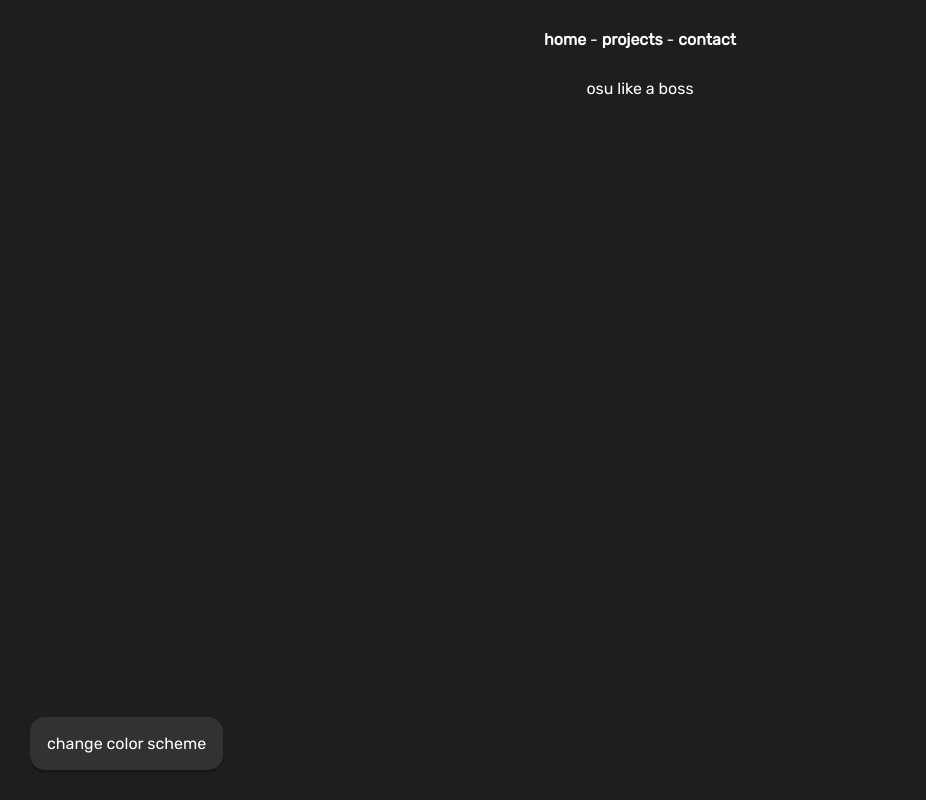
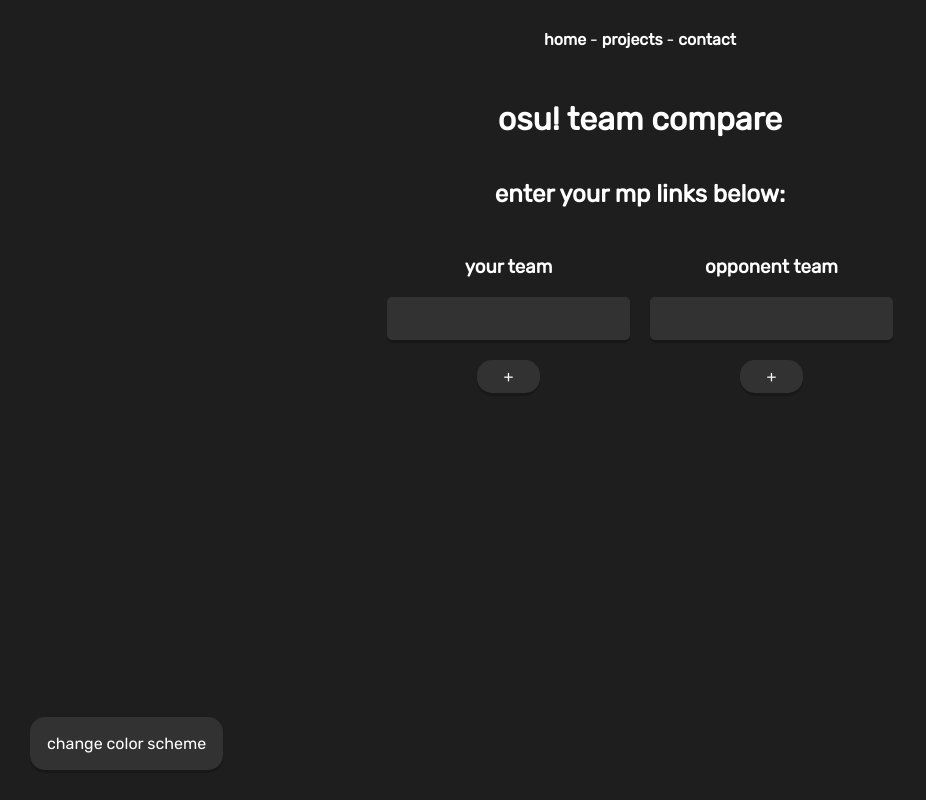
Before and after one commit to nathangchay/me, a Vue app: page /projects/osuteamcompare in a window 1280 px wide. Shown: the whole page, without its empty margins (0-926 px from the left). Built offline with nearby package versions, Linux system fonts and the light colour scheme; the HTML template or start-up script is replaced by a standard one.

Commit message:
Add mp link forms

```diff
--- a/src/views/OsuTeamCompare.vue
+++ b/src/views/OsuTeamCompare.vue
@@ -1,5 +1,118 @@
 <template>
-  <div>
-    osu like a boss
+  <h1>
+    osu! team compare
+  </h1>
+  <h2>
+    enter your mp links below:
+  </h2>
+
+  <div id="row">
+    <div id="team-column">
+      <h3>
+        your team
+      </h3>
+
+      <input
+        v-for="mp in userMp"
+        id="mp"
+        :key="mp"
+        v-model="mp.link"
+      >
+
+      <div
+        id="add"
+        @click="addMp(userMp)"
+      >
+        +
+      </div>
+    </div>
+
+    <div id="team-column">
+      <h3>
+        opponent team
+      </h3>
+
+      <input
+        v-for="mp in oppMp"
+        id="mp"
+        :key="mp"
+        v-model="mp.link"
+      >
+
+      <div
+        id="add"
+        @click="addMp(oppMp)"
+      >
+        +
+      </div>
+    </div>
   </div>
 </template>
+
+<script>
+export default {
+  name: "OsuTeamCompare",
+  data() {
+    return {
+      userMp: [
+        { link: '' }
+      ],
+      oppMp: [
+        { link: '' }
+      ],
+    }
+  },
+  methods: {
+    addMp(arr) {
+      arr.push({ link: '' });
+    }
+  }
+}
+</script>
+
+<style scoped>
+  #row {
+    display: flex;
+    flex-direction: row;
+  }
+
+  #team-column {
+    margin: 10px;
+    display: flex;
+    flex-direction: column;
+  }
+
+  #mp {
+    background-color: var(--container);
+    color: var(--text);
+    font: inherit;
+    padding: 10px;
+    margin-bottom: 10px;
+    border: solid transparent 2px;
+    border-radius: 5px;
+    box-shadow: 0 3px 1px rgb(0 0 0 / 0.2);
+    transition: background-color 300ms ease-in-out, color 300ms ease-in-out, border-color 200ms ease-in-out;
+  }
+
+  #mp:focus {
+    outline: none;
+    border-color: var(--text);
+  }
+
+  #add {
+    background-color: var(--container);
+    padding: 5px;
+    margin-top: 10px;
+    width: 20%;
+    align-self: center;
+    border-radius: 15px;
+    border: solid transparent 2px;
+    cursor: pointer;
+    box-shadow: 0 3px 1px rgb(0 0 0 / 0.2);
+    transition: border-color 200ms ease-in-out, background-color 300ms ease-in-out;
+  }
+
+  #add:hover {
+    border-color: var(--text);
+  }
+</style>
```
